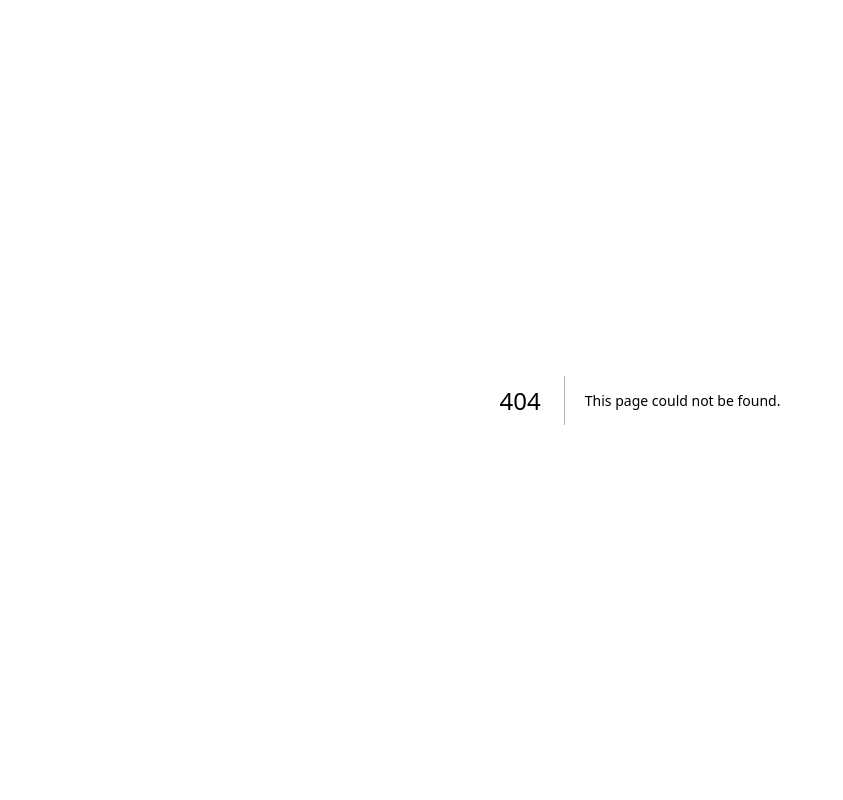
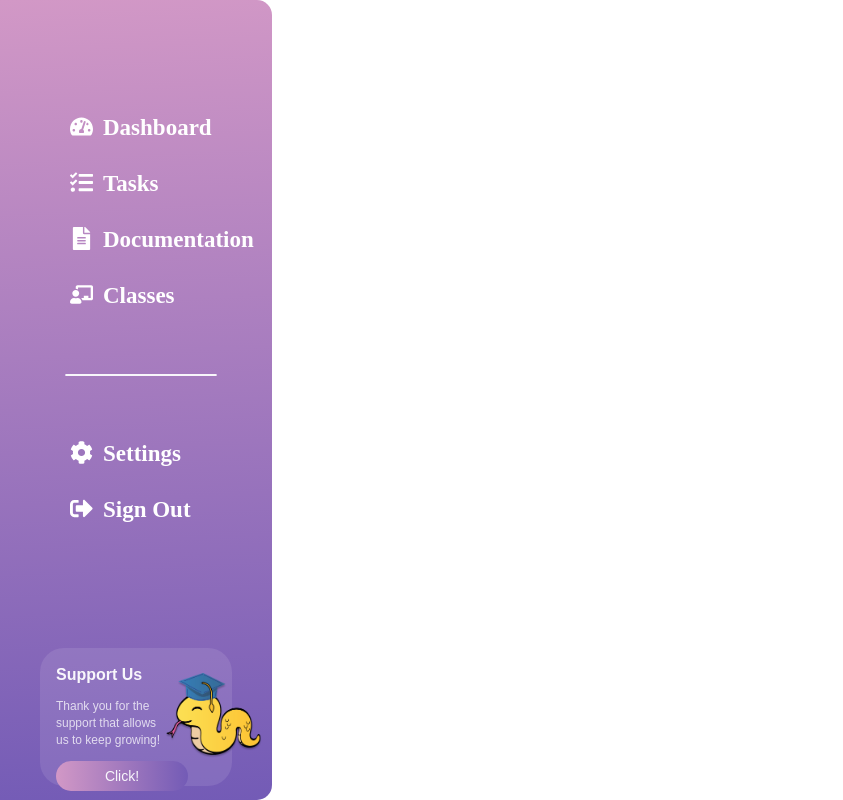
Before and after one commit to s27081/project-BYT, a Next.js app in the folder client/: page /dashboard in a window 1280 px wide. Before the commit this address had no page. Shown: the whole page, without its empty margins (0-843 px from the left). Built offline with nearby package versions, Linux system fonts and the light colour scheme.

Commit message:
NavBar Completed

```diff
--- /dev/null
+++ b/client/src/Components/NavBar.jsx
@@ -0,0 +1,56 @@
+import { FaTachometerAlt, FaTasks, FaCog, FaChalkboardTeacher, FaSignOutAlt, FaFileAlt } from 'react-icons/fa';
+import Image from "next/image";
+
+import styles from "../styles/NavBar.module.css"
+import pylingo from "../../public/pylingo.png"
+
+export default function NavBar() {
+    return (
+        <div className={styles.navBarContainer}>
+                <div className={styles.menuItem} style={{transform: 'translate3d(55px, 100px, 0px)'}}>
+                    <div className={styles.icons}>
+                    <FaTachometerAlt />
+                    <p>Dashboard</p>
+                    </div>
+                    <div className={styles.icons}>
+                    <FaTasks />
+                    <p>Tasks</p>
+                    </div>
+                    <div className={styles.icons}>
+                    <FaFileAlt />
+                    <p>Documentation</p>
+                    </div>
+                    <div className={styles.icons}>
+                    <FaChalkboardTeacher />
+                    <p>Classes</p>
+                    </div>
+                </div>
+                <div className={styles.divider} />
+                <div className={styles.menuItem} style={{transform: 'translate3d(55px, 200px, 0px)'}}>
+                    <div className={styles.icons}>
+                        <FaCog/>
+                        <p>Settings</p>
+                    </div>
+                    <div className={styles.icons}>
+                        <FaSignOutAlt/>
+                        <p>Sign Out</p>
+                    </div>
+                </div>
+
+            <div className={styles.supportContainer}>
+                    <div className={styles.supportContent}>
+                        <p className={styles.supportText}>Support Us</p>
+                        <p className={styles.supportDescription}>Thank you for the support that allows us to keep growing!</p>
+                        <div className={styles.supportButton}>Click!</div>
+                    </div>
+                <Image
+                        className={styles.supportImage}
+                        src={pylingo}
+                        width={97}
+                        height={85}
+                        alt="Pylingo illustration"
+                    />
+            </div>
+        </div>
+    );
+}
--- /dev/null
+++ b/client/src/app/dashboard/page.jsx
@@ -0,0 +1,6 @@
+import NavBar from "../../Components/NavBar"
+export default function Dashboard(){
+    return(
+        <NavBar />
+    )
+}
--- /dev/null
+++ b/client/src/styles/NavBar.module.css
@@ -0,0 +1,112 @@
+.navBarContainer {
+    width: 100%;
+    height: 100%;
+    position: relative;
+    width: 272px;
+    height: 100vh;
+    background: linear-gradient(357deg, #735BB6 0%, #D298C6 100%);
+    border-radius: 0% 15px 15px 0%;
+}
+
+.menuItem {
+    display: flex;
+    width: 79%;
+    align-items: start;
+    flex-direction: column;
+    font-weight: 900;
+    font-size: 23px;
+    color: white;
+
+}
+
+.menuItem p{
+    display: flex;
+    margin: 0;
+    justify-content: center;
+    align-items: center;
+}
+
+.divider {
+    width: 150px;
+    position: relative;
+    left: 65px;
+    top: 150px;
+    background: #F8F6FB;
+    border-radius: 2px;
+    border: 1px solid #F8F6FB;
+}
+
+.icons{
+    display: flex;
+    flex-direction: row;
+    gap: 10px;
+    padding: 15px;
+}
+
+.icons:hover{
+    background: #D298C6;
+    width: 187px;
+    border-radius: 35px 0px 0px 35px;
+}
+
+.supportContainer {
+    width: 192px;
+    height: 138px;
+    position: absolute;
+    background: rgba(248, 246, 251, 0.10);
+    border-radius: 24px;
+    left: 40px;
+    top: 648px;
+}
+
+.supportContent {
+    position: relative;
+    left: 16px;
+    top: 16px;
+    display: flex;
+    flex-direction: column;
+    justify-content: flex-start;
+    align-items: flex-start;
+    gap: 12px;
+}
+
+.supportText {
+    color: #F8F6FB;
+    font-size: 16px;
+    margin: 0;
+    font-family: 'Ubuntu', sans-serif;
+    font-weight: 700;
+    line-height: 22.4px;
+}
+
+.supportDescription {
+    width: 114px;
+    color: rgba(248, 246, 251, 0.80);
+    font-size: 12px;
+    font-family: 'Ubuntu', sans-serif;
+    font-weight: 400;
+    line-height: 16.8px;
+    margin: 0;
+}
+
+.supportButton {
+    width: 100px;
+    padding: 7px 16px;
+    border-radius: 20px;
+    background: linear-gradient(90deg,#D298C6 0%, #735BB6 100%);
+    display: flex;
+    justify-content: center;
+    align-items: center;
+    color: #F8F6FB;
+    font-size: 14px;
+    font-family: 'Ubuntu', sans-serif;
+    font-weight: 500;
+}
+
+.supportImage {
+    width: 97px;
+    height: 85px;
+    position: absolute;
+    left: 125px;
+    top: 25px;
+}
```
